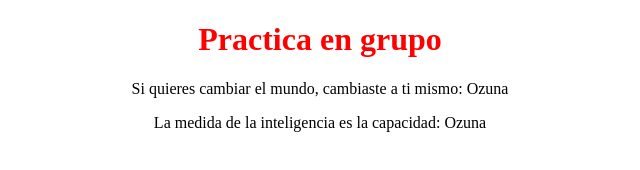
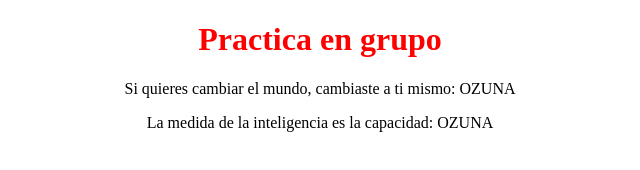
Before and after one commit to 2190031/practica-en-equipo, a plain HTML site: page index.html in a window 1280 px wide. Shown: the full height of the page, 320-960 px from the left. Drawn offline with Linux system fonts and the light colour scheme.

Commit message:
Se cambio el nombre del autor a mayusculas

```diff
--- a/index.html
+++ b/index.html
@@ -11,7 +11,7 @@
 <body>
 
    <center> <h1 style="color: red;">Practica en grupo</h1></center>
-    <center><blockquote>Si quieres cambiar el mundo, cambiaste a ti mismo: Ozuna</blockquote></center>
-   <center><blockquote>La medida de la inteligencia es la capacidad: Ozuna</blockquote></center>
+    <center><blockquote>Si quieres cambiar el mundo, cambiaste a ti mismo: OZUNA</blockquote></center>
+   <center><blockquote>La medida de la inteligencia es la capacidad: OZUNA</blockquote></center>
 </body>
 </html>
```
